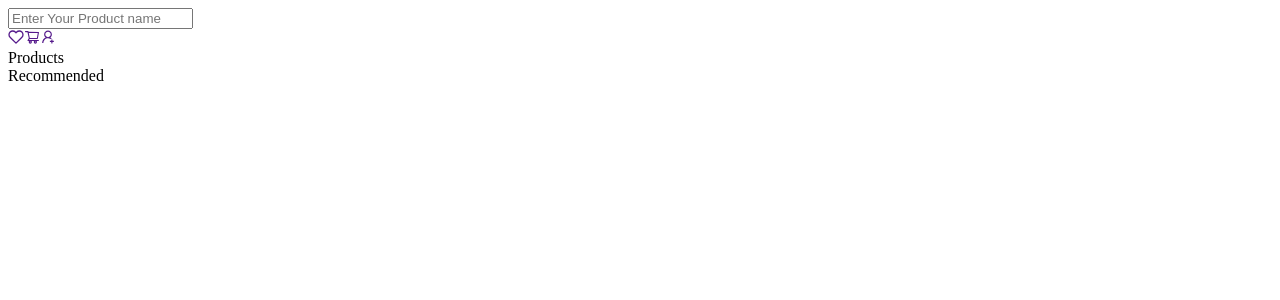
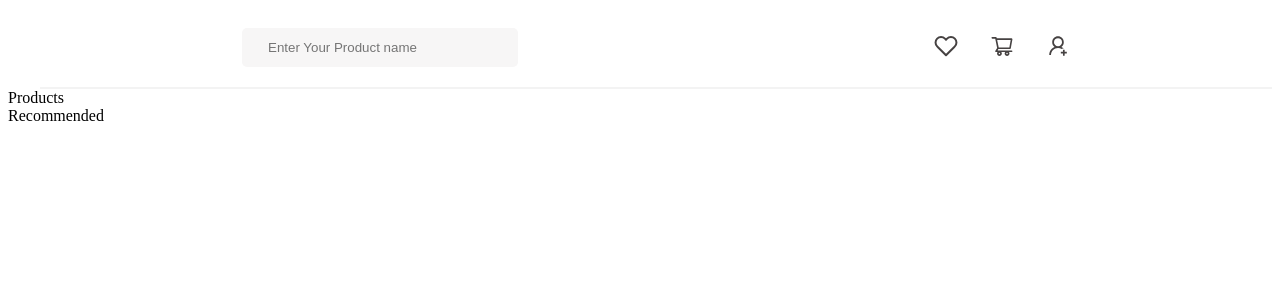
Before and after one commit to EugeneAfriyie/REACT, a React (Vite) app in the folder LEARNING-BASIC/Eco-Filtering/: page / in a window 1280 px wide. Shown: the top 300 px of the page. Built offline with nearby package versions, Linux system fonts and the light colour scheme.

Commit message:
nav css content

```diff
--- a/LEARNING-BASIC/Eco-Filtering/src/NAVIGATION/nav.css
+++ b/LEARNING-BASIC/Eco-Filtering/src/NAVIGATION/nav.css
@@ -0,0 +1,28 @@
+nav{
+    display: flex;
+    border-bottom: 2px solid #f3f3f3;
+    justify-content: space-around;
+    align-items: center;
+    padding: 20px;
+    z-index: 999;
+    margin-left: 2rem;
+}
+
+input{
+    padding: 12px 26px;
+    border: none;
+    background: #f7f6f6;
+    outline: none;
+    margin-right: 20px;
+    border-radius: 5px;
+    position: relative;
+    width: 14rem;
+
+}
+
+.nav-icon{
+    width: 1.5rem;
+    height: 1.5rem;
+    margin-left: 2rem;
+    color: #464242;
+}
```
